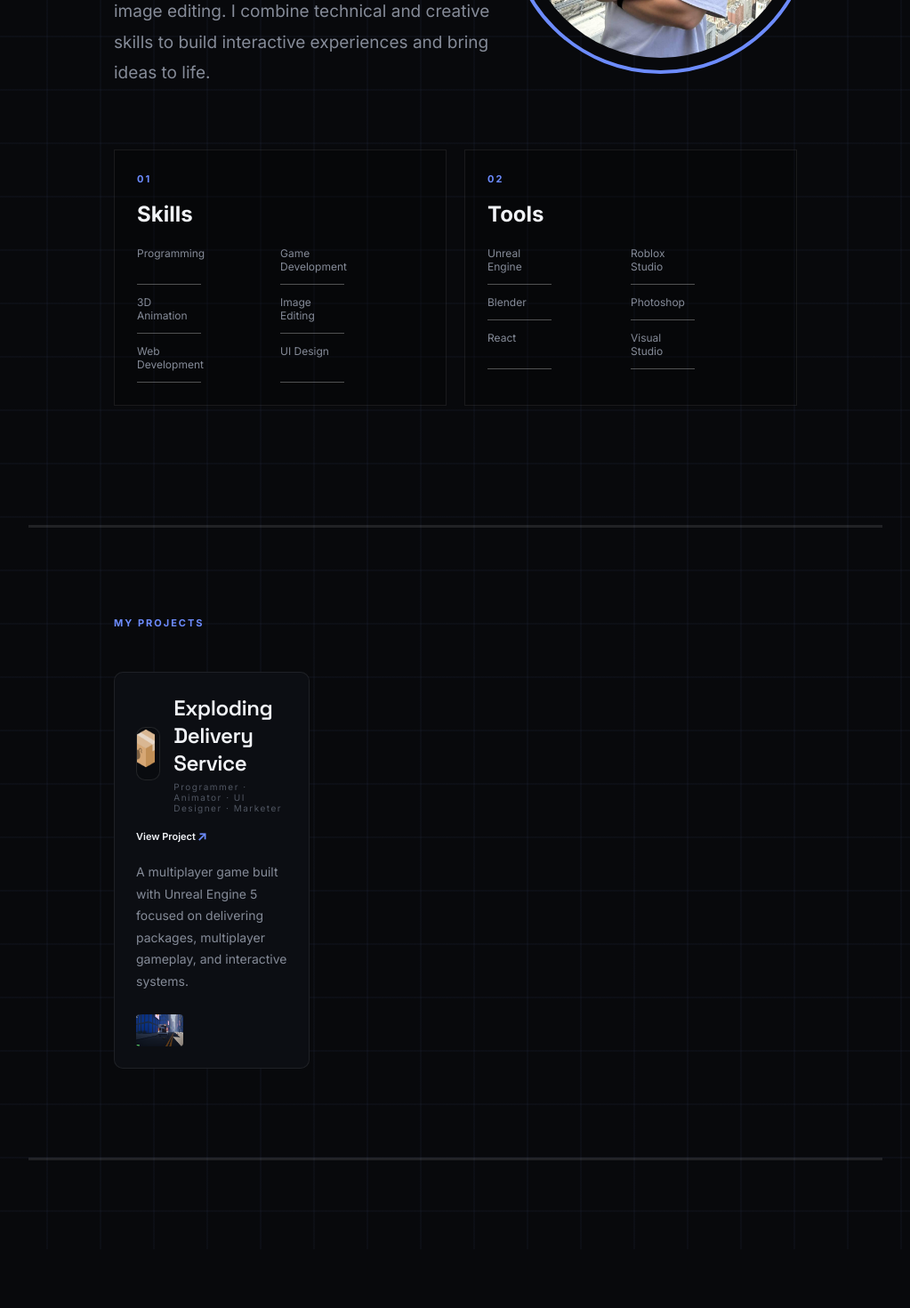
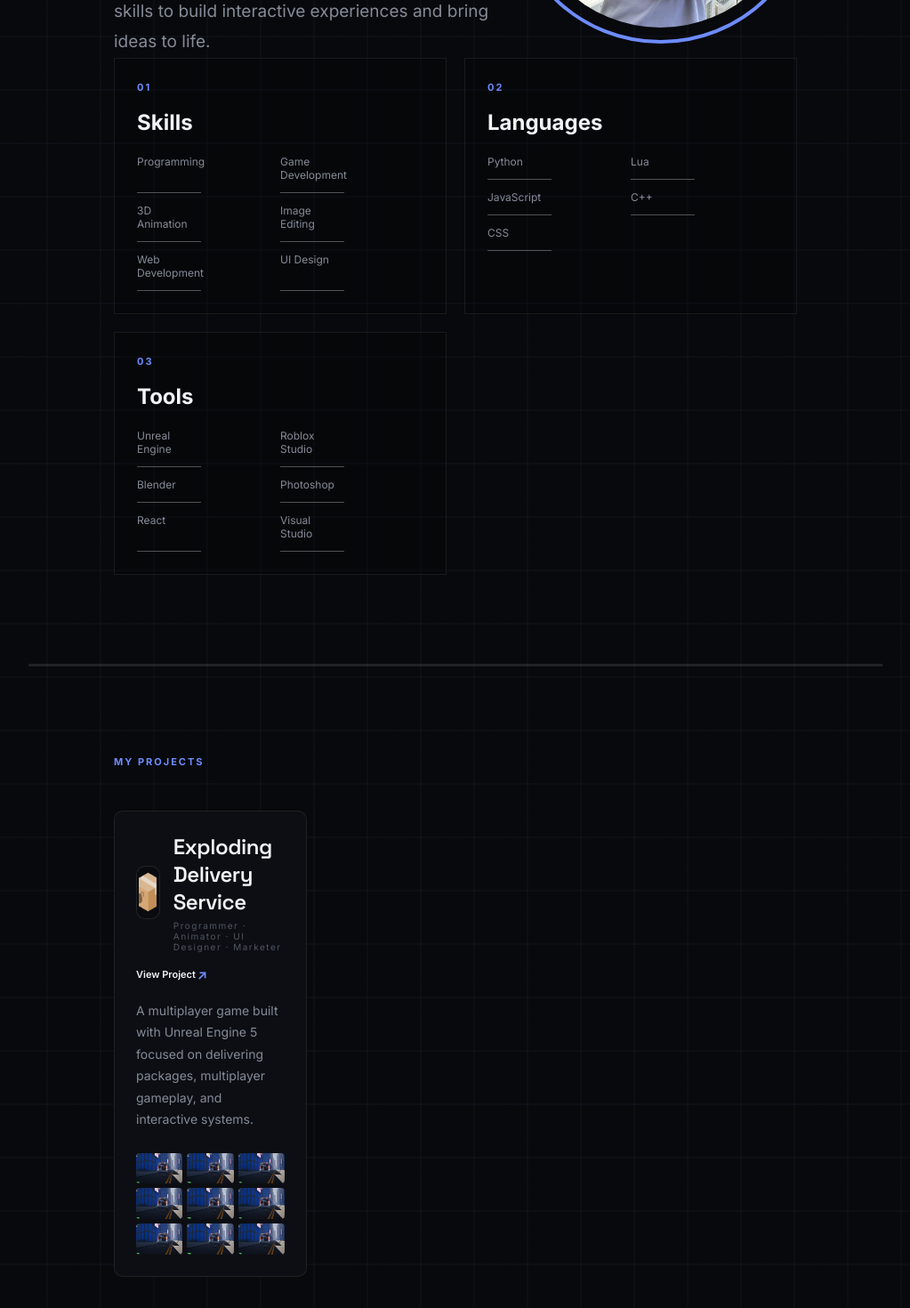
Before and after one commit to ChamillionOG/chamilliondevs-portfolio, a React (Vite) app: page / in a window 1280 px wide. Shown: the part 380-1850 px from the top of the page at 89% size, without its empty margins (128-1151 px from the left). Before the commit the page ends 1784 px from the top, so only its background shows below. Built offline with nearby package versions, Linux system fonts and the light colour scheme.

Commit message:
Fixed Project Card Icon Alignment + Made 3 Cards In A Row

```diff
--- a/src/App.css
+++ b/src/App.css
@@ -684,7 +684,6 @@ a {
   filter: brightness(1.15);
 }
 
-
 /* ==================================================
    ANIMATIONS
 ================================================== */
--- a/src/components/About.jsx
+++ b/src/components/About.jsx
@@ -39,6 +39,19 @@ export default function About() {
 
         <div className="box">
             <div className="category">02</div>
+            <h2>Languages</h2>
+
+            <div className="list">
+                <span>Python</span>
+                <span>Lua</span>
+                <span>JavaScript</span>
+                <span>C++</span>
+                <span>CSS</span>
+            </div>
+        </div>
+
+        <div className="box">
+            <div className="category">03</div>
             <h2>Tools</h2>
 
             <div className="list">
--- a/src/components/Projects.jsx
+++ b/src/components/Projects.jsx
@@ -37,8 +37,17 @@ export default function Projects() {
                         {/*Images*/}
                         <div className="project-gallery">
                             <div className="project-image"><img src="../public/EDSImages/SS1.jpg" onClick={() => setSelectedImage("../public/EDSImages/SS1.jpg")} /></div>
+                            <div className="project-image"><img src="../public/EDSImages/SS1.jpg" onClick={() => setSelectedImage("../public/EDSImages/SS1.jpg")} /></div>
+                            <div className="project-image"><img src="../public/EDSImages/SS1.jpg" onClick={() => setSelectedImage("../public/EDSImages/SS1.jpg")} /></div>
+                            <div className="project-image"><img src="../public/EDSImages/SS1.jpg" onClick={() => setSelectedImage("../public/EDSImages/SS1.jpg")} /></div>
+                            <div className="project-image"><img src="../public/EDSImages/SS1.jpg" onClick={() => setSelectedImage("../public/EDSImages/SS1.jpg")} /></div>
+                            <div className="project-image"><img src="../public/EDSImages/SS1.jpg" onClick={() => setSelectedImage("../public/EDSImages/SS1.jpg")} /></div>
+                            <div className="project-image"><img src="../public/EDSImages/SS1.jpg" onClick={() => setSelectedImage("../public/EDSImages/SS1.jpg")} /></div>
+                            <div className="project-image"><img src="../public/EDSImages/SS1.jpg" onClick={() => setSelectedImage("../public/EDSImages/SS1.jpg")} /></div>
+                            <div className="project-image"><img src="../public/EDSImages/SS1.jpg" onClick={() => setSelectedImage("../public/EDSImages/SS1.jpg")} /></div>
                         </div>
                     </div>
+
 
 
                 </div>
--- a/src/index.css
+++ b/src/index.css
@@ -270,7 +270,7 @@ a {
   margin: 0 auto;
 
   display: grid;
-  grid-template-columns: 1fr 40%;
+  grid-template-columns: 1fr 10%;
   align-items: center;
 }
 
@@ -283,7 +283,7 @@ a {
 
 .projects-grid {
   display: grid;
-  grid-template-columns: repeat(2, minmax(0, 1fr));
+  grid-template-columns: repeat(3, minmax(0, 1fr));
   gap: 20px;
   margin-top: 30px;
 }
@@ -323,6 +323,10 @@ a {
   border: 1px solid rgba(255, 255, 255, 0.1);
 
   background: #090b0f;
+
+  display: flex;
+  align-items: center;
+  justify-content: center;
 }
 
 .project-icon img {
```
